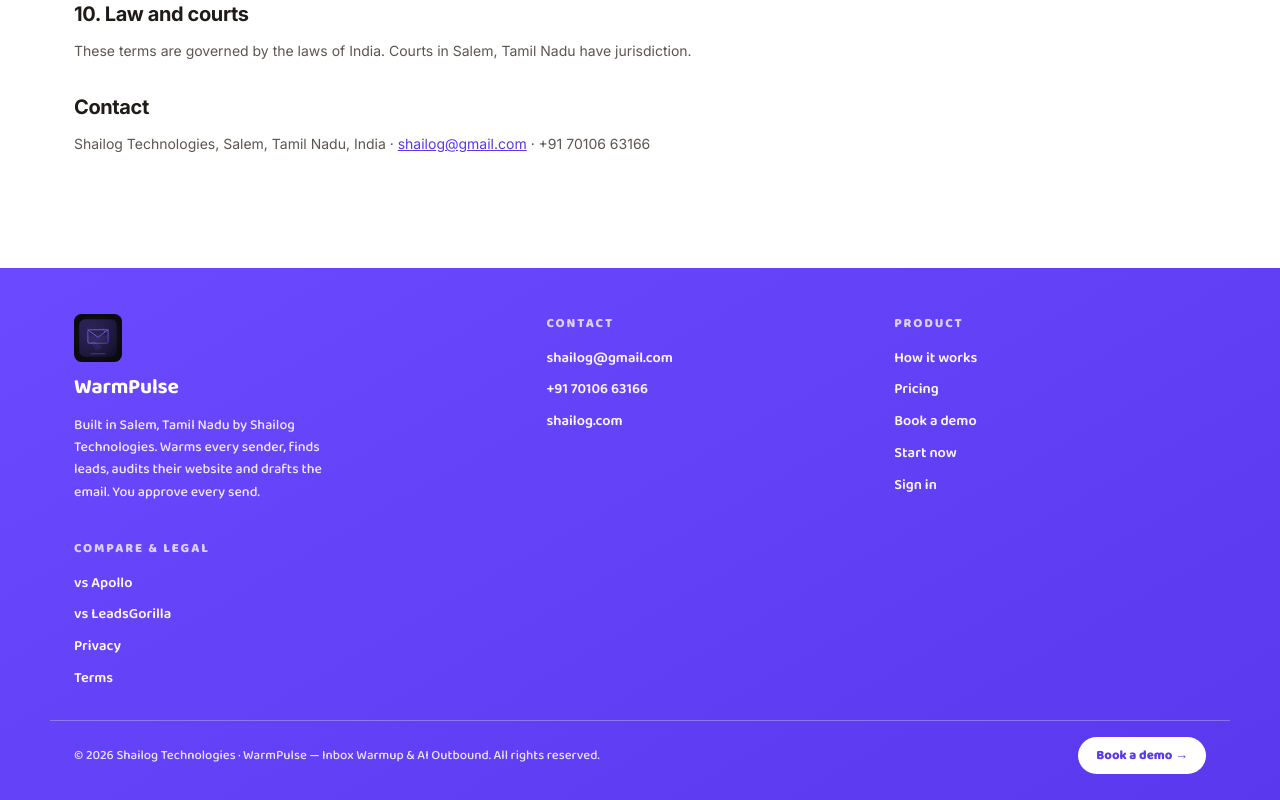
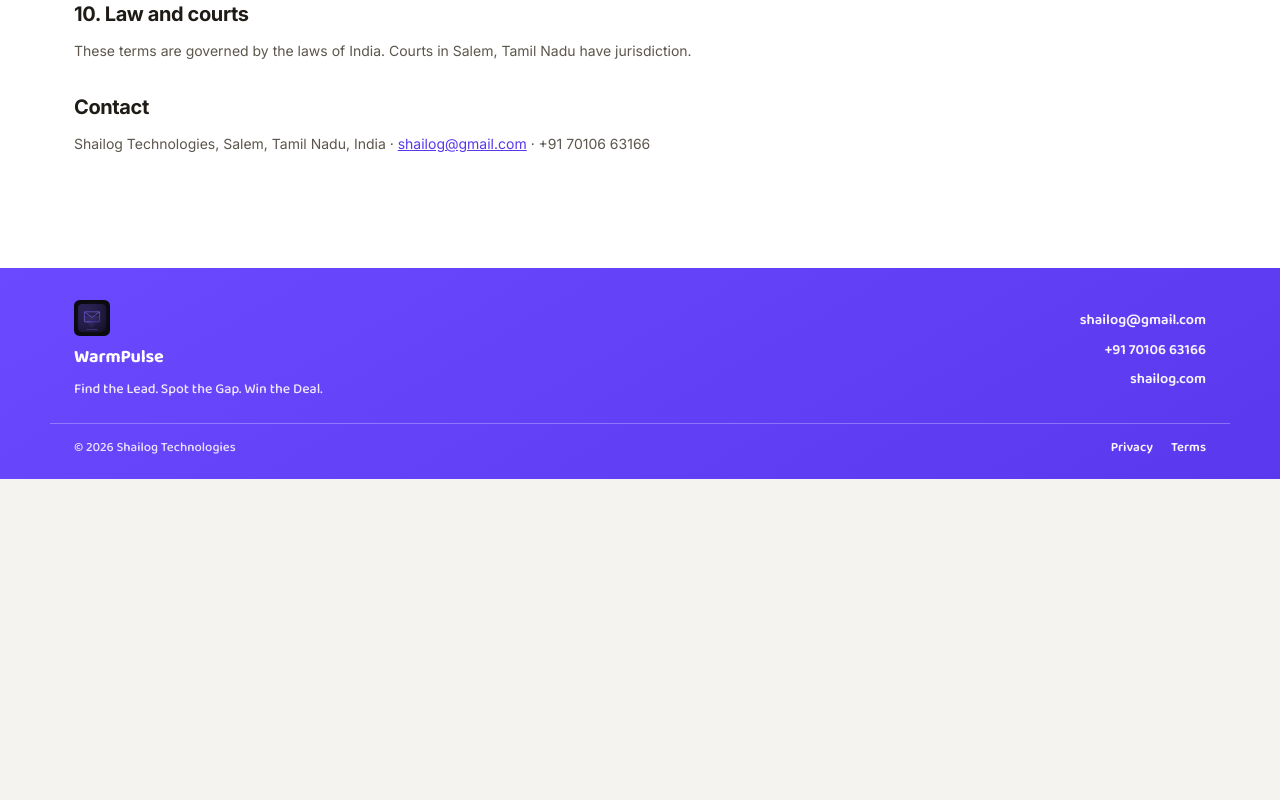
Before and after one commit to Nehal-1826/sales-agent, a React (Vite) app in the folder frontend/: page /terms in a window 1280 px wide. Shown: the part 1532-2332 px from the top of the page. After the commit the page ends 2011 px from the top, so only its background shows below. Built offline with nearby package versions, Linux system fonts and the light colour scheme; no server answers.

Commit message:
landing: slim footer — wordmark, contact, legal only

```diff
--- a/frontend/src/marketing.css
+++ b/frontend/src/marketing.css
@@ -17,17 +17,6 @@
 .lp-links a:hover { color: var(--accent-strong); background: var(--accent-soft); }
 a.lp-cta { display: inline-block; text-decoration: none; text-align: center; }
 .lp-nav-inner > .lp-cta { justify-self: end; }
-.lp-footer-col a { text-decoration: none; }
-.mk-footer-inner { grid-template-columns: 1.4fr 1fr 1fr 1fr; }
-.mk-footer-pill {
-  background: #fff;
-  color: var(--accent-strong);
-  border-radius: 999px;
-  padding: 9px 18px;
-  font-size: 13px;
-  font-weight: 800;
-  text-decoration: none;
-}
 
 /* visually hidden labels */
 .mk-sr {
@@ -272,14 +261,13 @@ a.lp-cta { display: inline-block; text-decoration: none; text-align: center; }
 @media (max-width: 1000px) {
   .mk-tiers, .mk-grid-4 { grid-template-columns: repeat(2, 1fr); }
   .mk-grid-3 { grid-template-columns: 1fr 1fr; }
-  .mk-footer-inner { grid-template-columns: 1fr 1fr; }
 }
 @media (max-width: 760px) {
   .lp-nav-inner { grid-template-columns: 1fr auto; }
   .lp-links { grid-column: 1 / -1; grid-row: 2; flex-wrap: wrap; }
   .lp-links a { font-size: 15px; padding: 7px 10px; }
   .lp-hero { grid-template-columns: 1fr; min-height: 0; }
-  .mk-tiers, .mk-grid-2, .mk-grid-3, .mk-grid-4, .mk-offers, .mk-built, .mk-footer-inner { grid-template-columns: 1fr; }
+  .mk-tiers, .mk-grid-2, .mk-grid-3, .mk-grid-4, .mk-offers, .mk-built { grid-template-columns: 1fr; }
   .mk-findings li { grid-template-columns: 1fr; gap: 2px; }
   .mk-table { font-size: 14px; }
 }
--- a/frontend/src/marketing/MarketingLayout.tsx
+++ b/frontend/src/marketing/MarketingLayout.tsx
@@ -59,48 +59,28 @@ export function MarketingLayout({
       <main id="main">{children}</main>
 
       <footer className="lp-footer">
-        <div className="lp-footer-inner mk-footer-inner">
+        <div className="lp-footer-inner">
           <div className="lp-footer-brand">
             <img src="/warmpulse-logo.svg" alt="WarmPulse logo" />
             <strong>{COMPANY.product}</strong>
-            <p>
-              Built in {COMPANY.city}, {COMPANY.region} by {COMPANY.name}. Warms every sender, finds
-              leads, audits their website and drafts the email. You approve every send.
-            </p>
+            <p>{COMPANY.tagline}</p>
           </div>
 
-          <div className="lp-footer-col">
-            <h4>Contact</h4>
+          <div className="lp-footer-contact">
             <a href={`mailto:${COMPANY.email}`}>{COMPANY.email}</a>
             <a href={COMPANY.phoneHref}>{COMPANY.phone}</a>
             <a href={COMPANY.website} target="_blank" rel="noreferrer">
               shailog.com
             </a>
           </div>
-
-          <div className="lp-footer-col">
-            <h4>Product</h4>
-            <a href="/how-it-works">How it works</a>
-            <a href="/pricing">Pricing</a>
-            <a href="/#contact">Book a demo</a>
-            <a href="/?signup=1">Start now</a>
-            <a href="/?signin=1">Sign in</a>
-          </div>
-
-          <div className="lp-footer-col">
-            <h4>Compare &amp; legal</h4>
-            <a href="/compare/apollo-alternative">vs Apollo</a>
-            <a href="/compare/leadsgorilla-alternative">vs LeadsGorilla</a>
-            <a href="/privacy">Privacy</a>
-            <a href="/terms">Terms</a>
-          </div>
         </div>
 
         <div className="lp-footer-bar">
-          <span>© {new Date().getFullYear()} {COMPANY.name} · WarmPulse — Inbox Warmup &amp; AI Outbound. All rights reserved.</span>
-          <a className="mk-footer-pill" href="/#contact">
-            Book a demo →
-          </a>
+          <span>© {new Date().getFullYear()} {COMPANY.name}</span>
+          <nav className="lp-footer-legal" aria-label="Legal">
+            <a href="/privacy">Privacy</a>
+            <a href="/terms">Terms</a>
+          </nav>
         </div>
       </footer>
     </div>
--- a/frontend/src/styles.css
+++ b/frontend/src/styles.css
@@ -3291,7 +3291,7 @@ input[type='radio'] {
 .lp-contact-card .lp-cta { justify-self: start; }
 .lp-contact-done { color: var(--accent-strong); font-weight: 600; }
 
-/* ---------- footer ---------- */
+/* ---------- footer (slim: brand + contact + legal) ---------- */
 .lp-footer {
   margin-top: 40px;
   background: linear-gradient(150deg, var(--accent), var(--accent-strong));
@@ -3300,51 +3300,36 @@ input[type='radio'] {
 .lp-footer-inner {
   max-width: 1180px;
   margin: 0 auto;
-  padding: 46px 24px 30px;
+  padding: 32px 24px 22px;
   display: grid;
-  grid-template-columns: 1.4fr 1fr 1fr;
-  gap: 36px;
-}
-.lp-footer-brand { display: grid; gap: 10px; justify-items: start; }
-.lp-footer-brand img { height: 48px; width: auto; }
-.lp-footer-brand strong { font-size: 21px; letter-spacing: -0.01em; }
+  grid-template-columns: 1fr auto;
+  align-items: center;
+  gap: 28px;
+}
+.lp-footer-brand { display: grid; gap: 8px; justify-items: start; }
+.lp-footer-brand img { height: 36px; width: auto; }
+.lp-footer-brand strong { font-size: 18px; letter-spacing: -0.01em; }
 .lp-footer-brand p {
   margin: 0;
   color: rgba(255, 255, 255, 0.88);
   font-size: 14px;
-  line-height: 1.6;
-  max-width: 34ch;
-}
-.lp-footer-col { display: grid; gap: 10px; align-content: start; }
-.lp-footer-col h4 {
-  margin: 0 0 4px;
-  font-size: 13px;
-  font-weight: 800;
-  letter-spacing: 0.14em;
-  text-transform: uppercase;
-  color: rgba(255, 255, 255, 0.75);
-}
-.lp-footer-col a,
-.lp-footer-col button {
-  background: none;
-  border: 0;
-  padding: 0;
-  cursor: pointer;
-  font: inherit;
+  line-height: 1.55;
+  max-width: 40ch;
+}
+.lp-footer-contact { display: grid; gap: 8px; justify-items: end; }
+.lp-footer-contact a {
   font-size: 14.5px;
   font-weight: 600;
   color: #fff;
-  text-align: left;
-  width: fit-content;
+  text-decoration: none;
   opacity: 0.95;
   transition: opacity 0.15s ease, transform 0.15s ease;
 }
-.lp-footer-col a:hover,
-.lp-footer-col button:hover { opacity: 1; transform: translateX(3px); }
+.lp-footer-contact a:hover { opacity: 1; transform: translateX(-3px); }
 .lp-footer-bar {
   max-width: 1180px;
   margin: 0 auto;
-  padding: 16px 24px 26px;
+  padding: 14px 24px 22px;
   border-top: 1px solid rgba(255, 255, 255, 0.28);
   display: flex;
   align-items: center;
@@ -3354,19 +3339,15 @@ input[type='radio'] {
   font-size: 13px;
   color: rgba(255, 255, 255, 0.85);
 }
-.lp-footer-bar button {
-  background: #fff;
-  color: var(--accent-strong);
-  border: 0;
-  border-radius: 999px;
-  padding: 9px 18px;
-  cursor: pointer;
-  font: inherit;
-  font-size: 13px;
-  font-weight: 800;
-  transition: transform 0.15s ease;
-}
-.lp-footer-bar button:hover { transform: translateY(-1px); }
+.lp-footer-legal { display: flex; gap: 18px; }
+.lp-footer-legal a {
+  color: #fff;
+  text-decoration: none;
+  font-weight: 600;
+  opacity: 0.95;
+  transition: opacity 0.15s ease;
+}
+.lp-footer-legal a:hover { opacity: 1; }
 
 /* ==========================================================
    HOW IT WORKS — scroll-triggered horizontal card carousel
@@ -3728,7 +3709,8 @@ img, video, svg { max-width: 100%; }
   .lp-card { width: 78vw; height: auto; min-height: 260px; padding: 26px 24px; }
   .lp-demo-wrap, .lp-contact-card { padding: 22px 18px; }
   .lp-demo-grid { gap: 22px; }
-  .lp-footer-inner { grid-template-columns: 1fr; gap: 26px; padding: 36px 18px 24px; }
+  .lp-footer-inner { grid-template-columns: 1fr; gap: 22px; padding: 28px 18px 18px; }
+  .lp-footer-contact { justify-items: start; }
   .lp-footer-bar { flex-wrap: wrap; gap: 10px; justify-content: center; text-align: center; }
 
   /* ---- login ---- */
```
